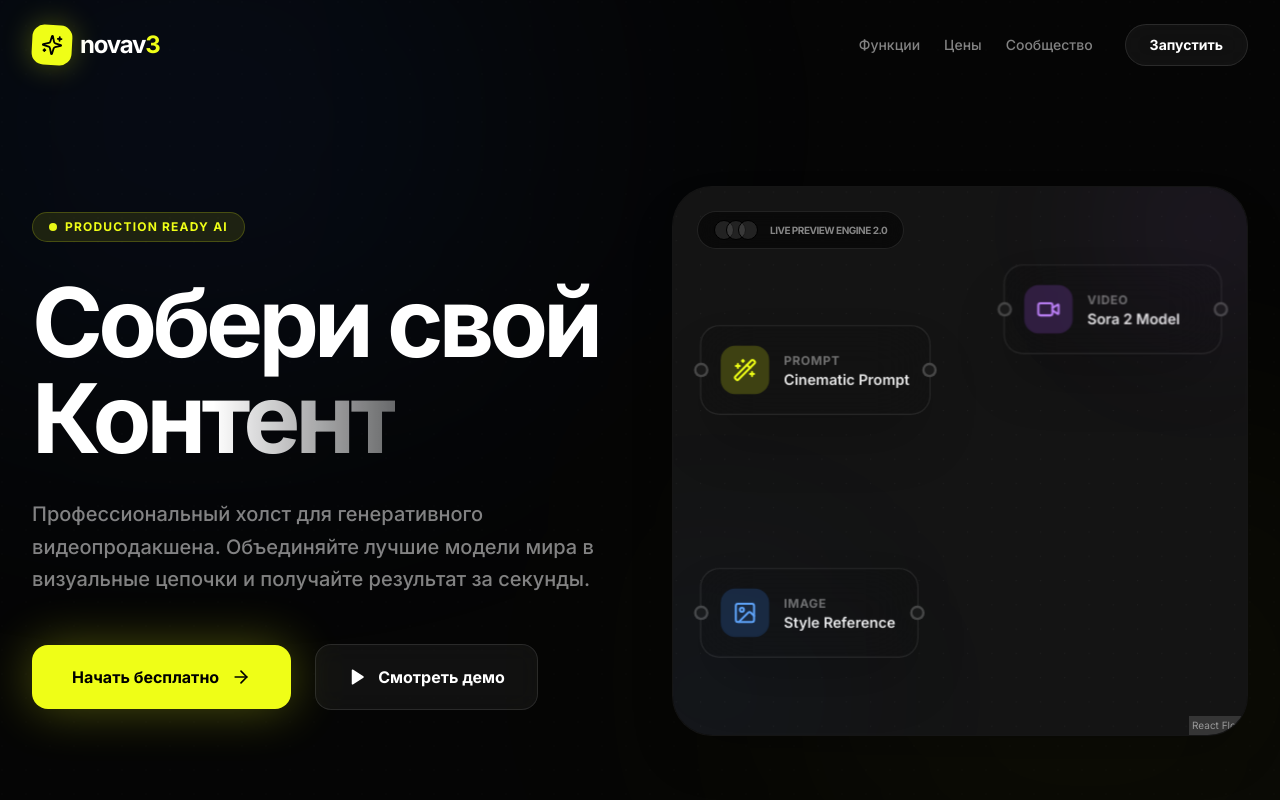
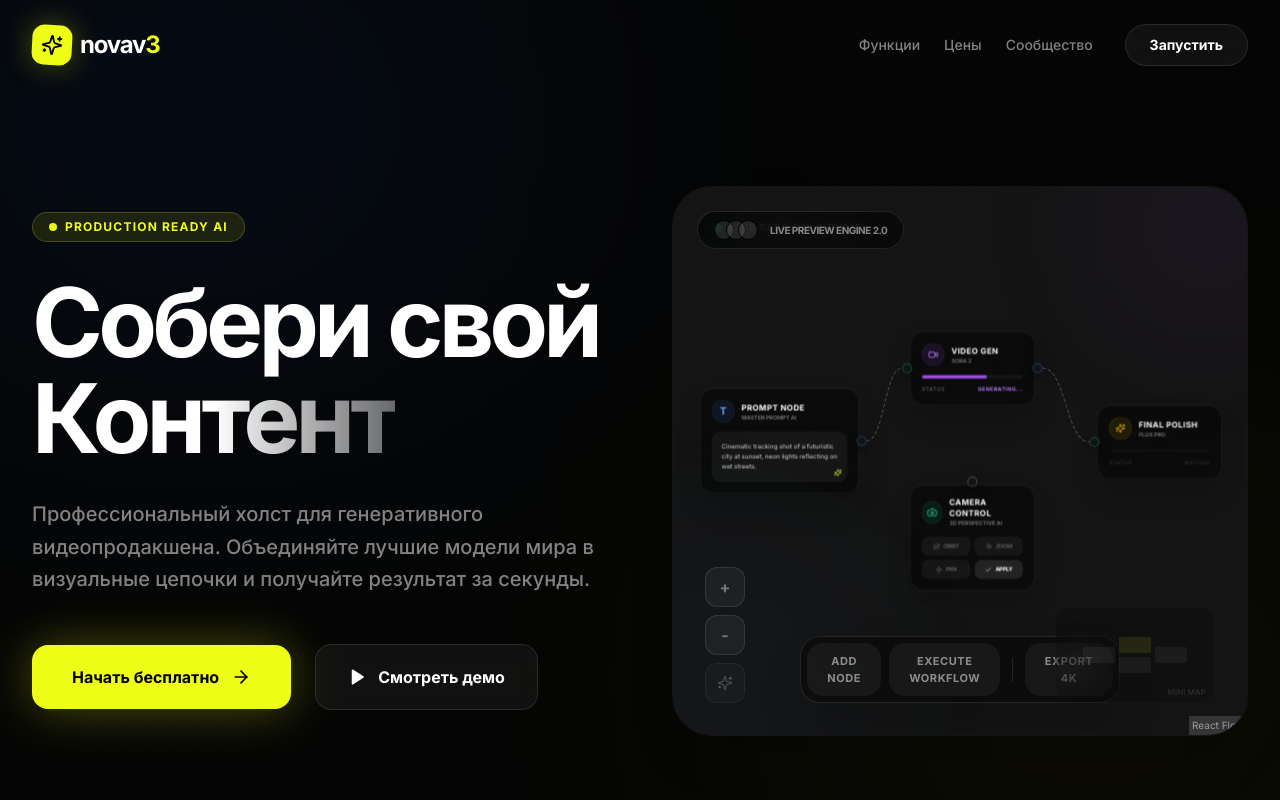
Before and after one commit to Mticool/Novav3, a React (Vite) app: page / in a window 1280 px wide. Shown: the top 800 px of the page. Built offline with nearby package versions, Linux system fonts and the light colour scheme; no server answers.

Commit message:
feat: updated hero canvas to match technical screenshot design

```diff
--- a/src/components/HeroCanvas.tsx
+++ b/src/components/HeroCanvas.tsx
@@ -1,78 +1,158 @@
-import { useEffect, useState } from 'react';
-import { ReactFlow, Background, useNodesState, useEdgesState, ConnectionLineType } from '@xyflow/react';
+import { ReactFlow, Background, useNodesState, useEdgesState, ConnectionLineType, Handle, Position } from '@xyflow/react';
 import '@xyflow/react/dist/style.css';
-import { motion, AnimatePresence } from 'framer-motion';
-import { Wand2, Image as ImageIcon, Video, Sparkles } from 'lucide-react';
+import { motion } from 'framer-motion';
+import { Video, Camera, Sparkles, Orbit, ZoomIn, Move, Check } from 'lucide-react';
 
-const SimpleHeroNode = ({ data }: any) => {
-    const Icon = data.icon || Sparkles;
-    return (
-        <div className="p-4 bg-[#121212]/90 backdrop-blur-xl border border-white/10 rounded-2xl shadow-2xl flex items-center gap-3 min-w-[180px]">
-            <div className={`w-10 h-10 rounded-xl flex items-center justify-center ${data.colorClass}`}>
-                <Icon size={20} />
+// --- Custom Nodes to match the Screenshot ---
+
+const HeroPromptNode = () => (
+    <div className="w-[280px] bg-[#0A0A0A]/90 backdrop-blur-2xl border border-white/10 rounded-[24px] p-5 shadow-2xl relative">
+        <div className="flex items-center gap-3 mb-4">
+            <div className="w-10 h-10 rounded-full bg-blue-500/10 flex items-center justify-center text-blue-400 border border-blue-500/20">
+                <span className="text-lg font-bold">T</span>
             </div>
-            <div className="flex flex-col">
-                <span className="text-[10px] text-white/40 uppercase font-bold tracking-wider">{data.type}</span>
-                <span className="text-xs font-semibold text-white/90">{data.label}</span>
+            <div>
+                <div className="text-sm font-black text-white uppercase tracking-wider">Prompt Node</div>
+                <div className="text-[10px] text-white/40 font-bold uppercase tracking-tight">Master Prompt AI</div>
             </div>
-            <div className="absolute -right-1.5 top-1/2 -translate-y-1/2 w-3 h-3 bg-[#1a1a1a] border-2 border-white/20 rounded-full" />
-            <div className="absolute -left-1.5 top-1/2 -translate-y-1/2 w-3 h-3 bg-[#1a1a1a] border-2 border-white/20 rounded-full" />
         </div>
-    );
+        <div className="bg-white/5 rounded-2xl p-4 text-[11px] text-white/70 leading-relaxed font-medium relative border border-white/5">
+            Cinematic tracking shot of a futuristic city at sunset, neon lights reflecting on wet streets.
+            <div className="absolute bottom-2 right-2 text-[#EFFE17]">
+                <Sparkles size={14} />
+            </div>
+        </div>
+        <Handle type="source" position={Position.Right} className="w-3 h-3 bg-white/20 border-2 border-black !-right-1.5" />
+    </div>
+);
+
+const HeroVideoNode = () => (
+    <div className="w-[220px] bg-[#0A0A0A]/90 backdrop-blur-2xl border border-white/10 rounded-[24px] p-5 shadow-2xl relative">
+        <div className="flex items-center gap-3 mb-4">
+            <div className="w-10 h-10 rounded-full bg-purple-500/10 flex items-center justify-center text-purple-400 border border-purple-500/20">
+                <Video size={18} />
+            </div>
+            <div>
+                <div className="text-sm font-black text-white uppercase tracking-wider">Video Gen</div>
+                <div className="text-[10px] text-white/40 font-bold uppercase tracking-tight">Sora 2</div>
+            </div>
+        </div>
+        <div className="space-y-3">
+            <div className="h-1.5 w-full bg-white/5 rounded-full overflow-hidden">
+                <motion.div
+                    initial={{ width: "0%" }}
+                    animate={{ width: "65%" }}
+                    transition={{ duration: 2, repeat: Infinity, repeatType: "reverse" }}
+                    className="h-full bg-purple-500"
+                />
+            </div>
+            <div className="flex justify-between text-[9px] font-bold uppercase tracking-widest">
+                <span className="text-white/30">Status</span>
+                <span className="text-purple-400">Generating...</span>
+            </div>
+        </div>
+        <Handle type="target" position={Position.Left} className="w-3 h-3 bg-white/20 border-2 border-black !-left-1.5" />
+        <Handle type="source" position={Position.Right} className="w-3 h-3 bg-white/20 border-2 border-black !-right-1.5" />
+    </div>
+);
+
+const HeroCameraNode = () => (
+    <div className="w-[220px] bg-[#0A0A0A]/90 backdrop-blur-2xl border border-white/10 rounded-[24px] p-5 shadow-2xl relative">
+        <div className="flex items-center gap-3 mb-4">
+            <div className="w-10 h-10 rounded-full bg-emerald-500/10 flex items-center justify-center text-emerald-400 border border-emerald-500/20">
+                <Camera size={18} />
+            </div>
+            <div>
+                <div className="text-sm font-black text-white uppercase tracking-wider">Camera Control</div>
+                <div className="text-[10px] text-white/40 font-bold uppercase tracking-tight">3D Perspective AI</div>
+            </div>
+        </div>
+        <div className="grid grid-cols-2 gap-2">
+            {[
+                { icon: Orbit, label: 'Orbit' },
+                { icon: ZoomIn, label: 'Zoom' },
+                { icon: Move, label: 'Pan' },
+                { icon: Check, label: 'Apply', active: true }
+            ].map((btn, i) => (
+                <div key={i} className={`flex items-center justify-center gap-1.5 py-2 px-1 rounded-xl border border-white/5 text-[10px] font-bold uppercase tracking-tighter ${btn.active ? 'bg-white/10 text-white border-white/20' : 'bg-white/5 text-white/30'}`}>
+                    <btn.icon size={12} />
+                    {btn.label}
+                </div>
+            ))}
+        </div>
+        <Handle type="target" position={Position.Top} className="w-3 h-3 bg-white/20 border-2 border-black !-top-1.5" />
+    </div>
+);
+
+const HeroPolishNode = () => (
+    <div className="w-[220px] bg-[#0A0A0A]/90 backdrop-blur-2xl border border-white/10 rounded-[24px] p-5 shadow-2xl relative">
+        <div className="flex items-center gap-3 mb-4">
+            <div className="w-10 h-10 rounded-full bg-yellow-500/10 flex items-center justify-center text-yellow-500 border border-yellow-500/20">
+                <Sparkles size={18} />
+            </div>
+            <div>
+                <div className="text-sm font-black text-white uppercase tracking-wider">Final Polish</div>
+                <div className="text-[10px] text-white/40 font-bold uppercase tracking-tight">Flux Pro</div>
+            </div>
+        </div>
+        <div className="space-y-3 opacity-40">
+            <div className="h-1.5 w-full bg-white/5 rounded-full overflow-hidden" />
+            <div className="flex justify-between text-[9px] font-bold uppercase tracking-widest">
+                <span className="text-white/30">Status</span>
+                <span className="text-white/30">Waiting</span>
+            </div>
+        </div>
+        <Handle type="target" position={Position.Left} className="w-3 h-3 bg-white/20 border-2 border-black !-left-1.5" />
+    </div>
+);
+
+const nodeTypes = {
+    prompt: HeroPromptNode,
+    video: HeroVideoNode,
+    camera: HeroCameraNode,
+    polish: HeroPolishNode
 };
 
-const nodeTypes = { hero: SimpleHeroNode };
+const initialNodes = [
+    { id: '1', type: 'prompt', position: { x: 50, y: 150 }, data: {} },
+    { id: '2', type: 'video', position: { x: 420, y: 50 }, data: {} },
+    { id: '3', type: 'camera', position: { x: 420, y: 320 }, data: {} },
+    { id: '4', type: 'polish', position: { x: 750, y: 180 }, data: {} }
+];
 
-const initialNodes = [
+const initialEdges = [
     {
-        id: '1',
-        type: 'hero',
-        position: { x: 50, y: 100 },
-        data: { label: 'Cinematic Prompt', type: 'Prompt', icon: Wand2, colorClass: 'bg-[#EFFE17]/20 text-[#EFFE17]' }
+        id: 'e1-2',
+        source: '1',
+        target: '2',
+        type: 'bezier',
+        animated: true,
+        style: { stroke: 'rgba(255,255,255,0.2)', strokeWidth: 2, strokeDasharray: '5,5' }
     },
     {
-        id: '2',
-        type: 'hero',
-        position: { x: 300, y: 50 },
-        data: { label: 'Sora 2 Model', type: 'Video', icon: Video, colorClass: 'bg-purple-500/20 text-purple-400' }
+        id: 'e2-4',
+        source: '2',
+        target: '4',
+        type: 'bezier',
+        animated: true,
+        style: { stroke: 'rgba(255,255,255,0.2)', strokeWidth: 2, strokeDasharray: '5,5' }
     },
     {
-        id: '3',
-        type: 'hero',
-        position: { x: 50, y: 300 },
-        data: { label: 'Style Reference', type: 'Image', icon: ImageIcon, colorClass: 'bg-blue-500/20 text-blue-400' }
+        id: 'e3-2',
+        source: '3',
+        target: '2',
+        type: 'bezier',
+        animated: true,
+        style: { stroke: 'rgba(255,255,255,0.1)', strokeWidth: 2, strokeDasharray: '5,5' }
     }
 ];
 
-const initialEdges: any[] = [];
-
 export const HeroCanvas = () => {
-    const [nodes, setNodes, onNodesChange] = useNodesState(initialNodes);
-    const [edges, setEdges, onEdgesChange] = useEdgesState(initialEdges);
-    const [step, setStep] = useState(0);
-
-    useEffect(() => {
-        const interval = setInterval(() => {
-            setStep((s) => (s + 1) % 6);
-        }, 2000);
-        return () => clearInterval(interval);
-    }, []);
-
-    useEffect(() => {
-        if (step === 0) {
-            setEdges([]);
-            setNodes(initialNodes);
-        } else if (step === 1) {
-            setEdges([{ id: 'e1-2', source: '1', target: '2', animated: true, style: { stroke: '#EFFE17', strokeWidth: 2 } }]);
-        } else if (step === 2) {
-            setEdges((eds) => [...eds, { id: 'e3-2', source: '3', target: '2', animated: true, style: { stroke: '#3b82f6', strokeWidth: 2 } }]);
-        } else if (step === 3) {
-            setNodes((nds) => nds.map(n => n.id === '2' ? { ...n, position: { x: n.position.x + 20, y: n.position.y } } : n));
-        }
-    }, [step]);
+    const [nodes, , onNodesChange] = useNodesState(initialNodes);
+    const [edges, , onEdgesChange] = useEdgesState(initialEdges);
 
     return (
-        <div className="w-full h-full relative group">
+        <div className="w-full h-full relative">
             <ReactFlow
                 nodes={nodes}
                 edges={edges}
@@ -86,27 +166,55 @@ export const HeroCanvas = () => {
                 nodesDraggable={true}
                 zoomOnScroll={false}
                 zoomOnPinch={false}
-                panOnDrag={false}
+                panOnDrag={true}
                 connectionLineType={ConnectionLineType.Bezier}
             >
-                <Background gap={20} color="rgba(255, 255, 255, 0.05)" />
+                <Background gap={24} color="rgba(255, 255, 255, 0.03)" variant={'dots' as any} />
             </ReactFlow>
 
-            <AnimatePresence>
-                {step >= 4 && (
-                    <motion.div
-                        initial={{ opacity: 0, scale: 0.9, y: 20 }}
-                        animate={{ opacity: 1, scale: 1, y: 0 }}
-                        exit={{ opacity: 0, scale: 0.9 }}
-                        className="absolute right-8 bottom-8 w-[240px] aspect-video bg-black/80 rounded-2xl border-2 border-[#EFFE17]/50 overflow-hidden shadow-[0_0_60px_rgba(239,254,23,0.3)] z-50 flex items-center justify-center"
-                    >
-                        <div className="absolute inset-0 bg-gradient-to-t from-black/80 via-transparent to-transparent flex items-end p-4">
-                            <span className="text-[10px] font-black text-[#EFFE17] tracking-widest uppercase">Rendering Cinematic 4K...</span>
-                        </div>
-                        <Sparkles size={40} className="text-[#EFFE17] animate-pulse" />
-                    </motion.div>
-                )}
-            </AnimatePresence>
+            {/* Top Badge */}
+            <div className="absolute top-6 left-6 z-50">
+                <div className="flex items-center gap-2 px-4 py-2 bg-black/40 backdrop-blur-xl border border-white/10 rounded-full">
+                    <span className="w-2 h-2 rounded-full bg-emerald-500 animate-pulse" />
+                    <span className="text-[10px] font-black text-white/60 uppercase tracking-widest">Live Session: Novav3</span>
+                </div>
+            </div>
+
+            {/* Bottom Controls */}
+            <div className="absolute bottom-8 left-1/2 -translate-x-1/2 z-50">
+                <div className="flex items-center gap-2 p-1.5 bg-[#0A0A0A]/80 backdrop-blur-xl border border-white/10 rounded-[20px] shadow-2xl">
+                    <button className="px-5 py-2.5 bg-white/5 hover:bg-white/10 rounded-2xl text-[11px] font-black text-white/50 uppercase transition-all tracking-wider">
+                        Add Node
+                    </button>
+                    <button className="px-5 py-2.5 bg-white/5 hover:bg-white/10 rounded-2xl text-[11px] font-black text-white/50 uppercase transition-all tracking-wider">
+                        Execute Workflow
+                    </button>
+                    <div className="w-px h-6 bg-white/10 mx-1" />
+                    <button className="px-5 py-2.5 bg-white/5 hover:bg-white/10 rounded-2xl text-[11px] font-black text-white/50 uppercase transition-all tracking-wider">
+                        Export 4K
+                    </button>
+                </div>
+            </div>
+
+            {/* Float Elements */}
+            <div className="absolute bottom-8 left-8 flex flex-col gap-2 z-50">
+                <div className="w-10 h-10 bg-white/5 border border-white/10 rounded-xl flex items-center justify-center text-white/40 font-bold">+</div>
+                <div className="w-10 h-10 bg-white/5 border border-white/10 rounded-xl flex items-center justify-center text-white/40 font-bold">-</div>
+                <div className="w-10 h-10 bg-white/5 border border-white/10 rounded-xl flex items-center justify-center text-white/40 p-2 opacity-50">
+                    <Sparkles size={16} />
+                </div>
+            </div>
+
+            {/* Mini Map Preview Mockup */}
+            <div className="absolute bottom-8 right-8 w-40 h-24 bg-black/40 backdrop-blur-md border border-white/5 rounded-2xl z-50 p-3 opacity-50 flex items-center justify-center gap-1 group">
+                <div className="w-8 h-4 bg-white/10 rounded-sm" />
+                <div className="flex flex-col gap-1">
+                    <div className="w-8 h-4 bg-[#EFFE17]/20 rounded-sm" />
+                    <div className="w-8 h-4 bg-white/10 rounded-sm" />
+                </div>
+                <div className="w-8 h-4 bg-white/10 rounded-sm" />
+                <span className="absolute bottom-1 right-2 text-[8px] font-bold text-white/20 uppercase">Mini Map</span>
+            </div>
         </div>
     );
 };
```
